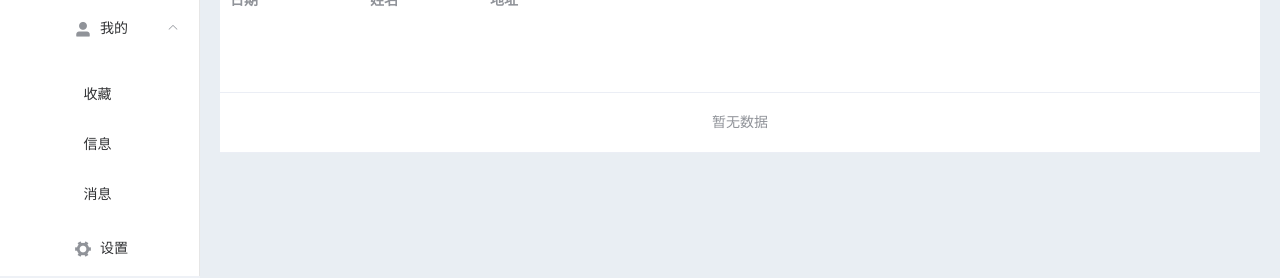
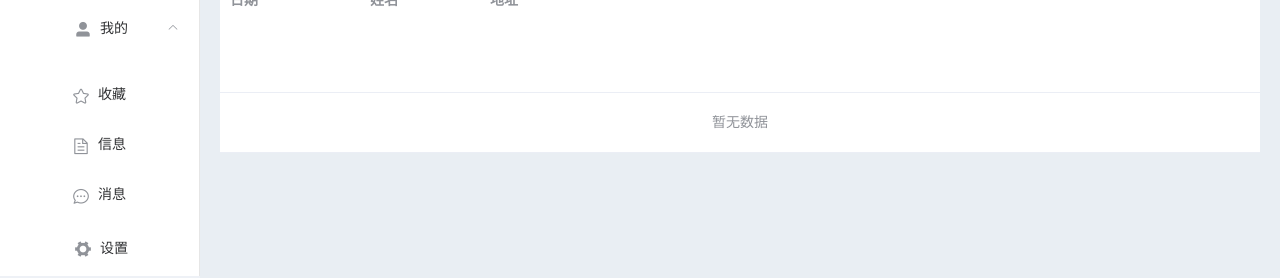
Before and after one commit to YangBLUD/PaperFives, a Vue app in the folder vue-project/: page / in a window 1280 px wide. Shown: the part 172-450 px from the top of the page. Built offline with nearby package versions, Linux system fonts and the light colour scheme.

Commit message:
Update App.vue

```diff
--- a/vue-project/src/App.vue
+++ b/vue-project/src/App.vue
@@ -52,9 +52,9 @@
                   <span slot="title">我的</span>
                 </template>
                 <el-menu-item-group>
-                  <el-menu-item index="2-1">收藏</el-menu-item>
-                  <el-menu-item index="2-2">信息</el-menu-item>
-                  <el-menu-item index="2-3">消息</el-menu-item>
+                  <el-menu-item index="2-1"><i class="el-icon-star-off"></i>收藏</el-menu-item>
+                  <el-menu-item index="2-2"><i class="el-icon-document"></i>信息</el-menu-item>
+                  <el-menu-item index="2-3"><i class="el-icon-chat-dot-round"></i>消息</el-menu-item>
                 </el-menu-item-group>
               </el-submenu>
               <el-menu-item index="4">
```
